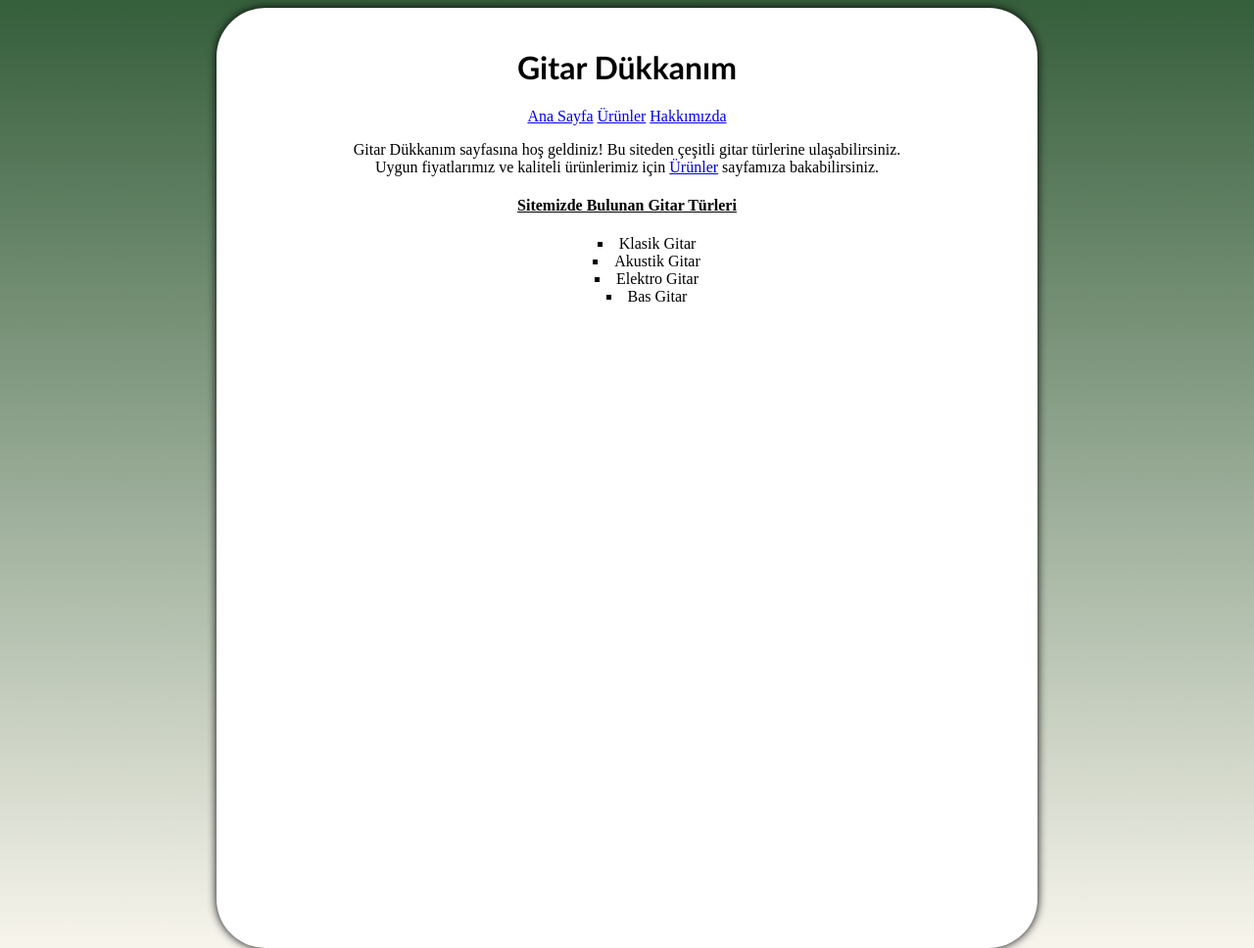
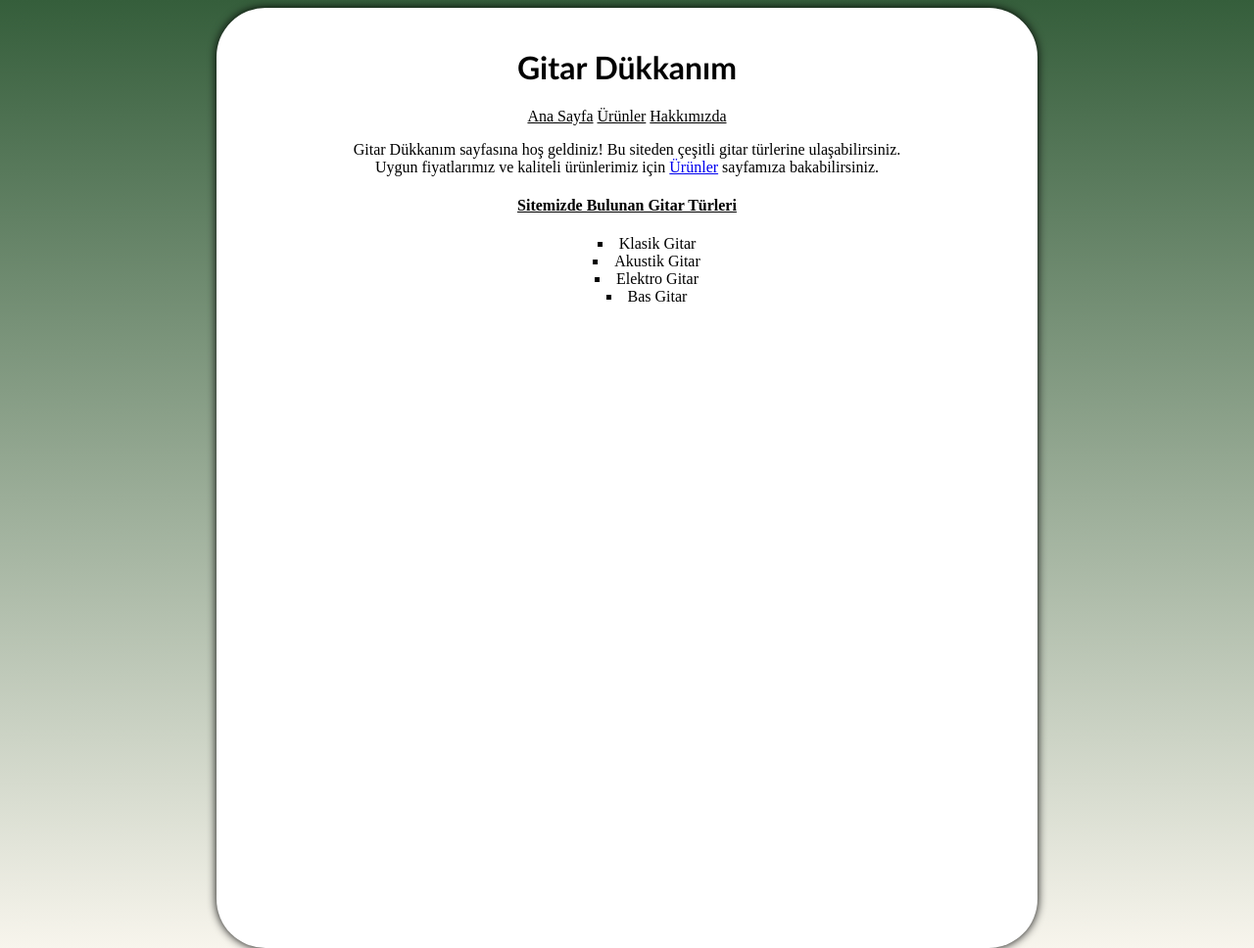
Before and after one commit to aylinarik/kodluyoruz-exercises, a plain HTML site: page homework1/index.html in a window 1280 px wide. Shown: the top 968 px of the page at 98% size. Drawn offline with Linux system fonts and the light colour scheme.

Commit message:
Update index.html

```diff
--- a/homework1/index.html
+++ b/homework1/index.html
@@ -16,9 +16,9 @@
 
             <h1>Gitar Dükkanım</h1>
 
-            <a href="index.html">Ana Sayfa</a>
-            <a href="products.html">Ürünler</a>
-            <a href="about.html">Hakkımızda</a>
+            <a style="color: black" href="index.html">Ana Sayfa</a>
+            <a style="color: black"href="products.html">Ürünler</a>
+            <a style="color: black" href="about.html">Hakkımızda</a>
 
 
         </div>
```
